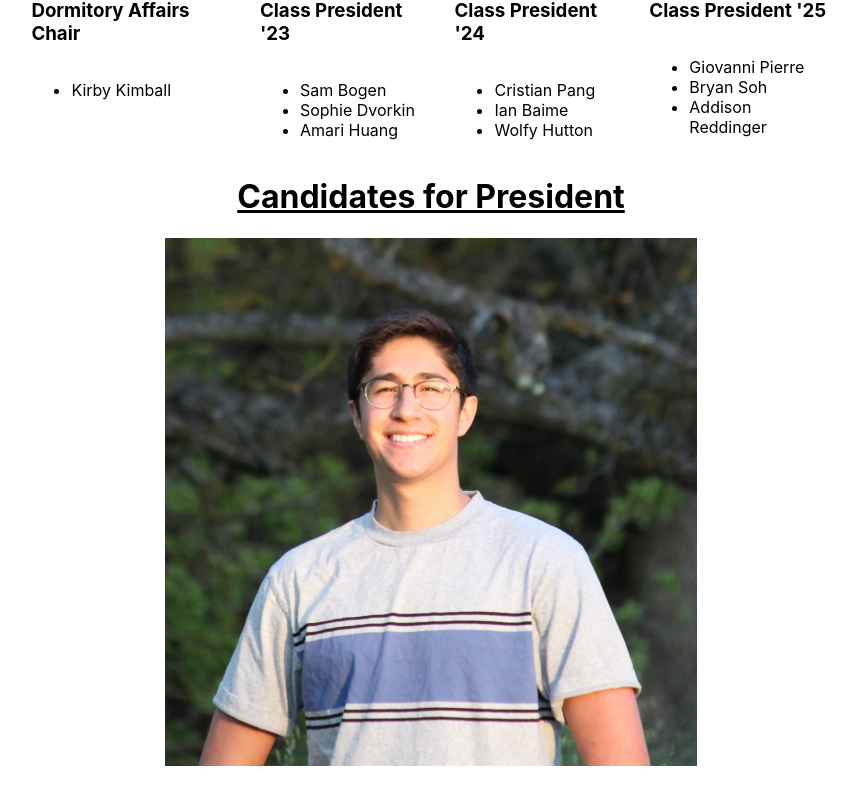
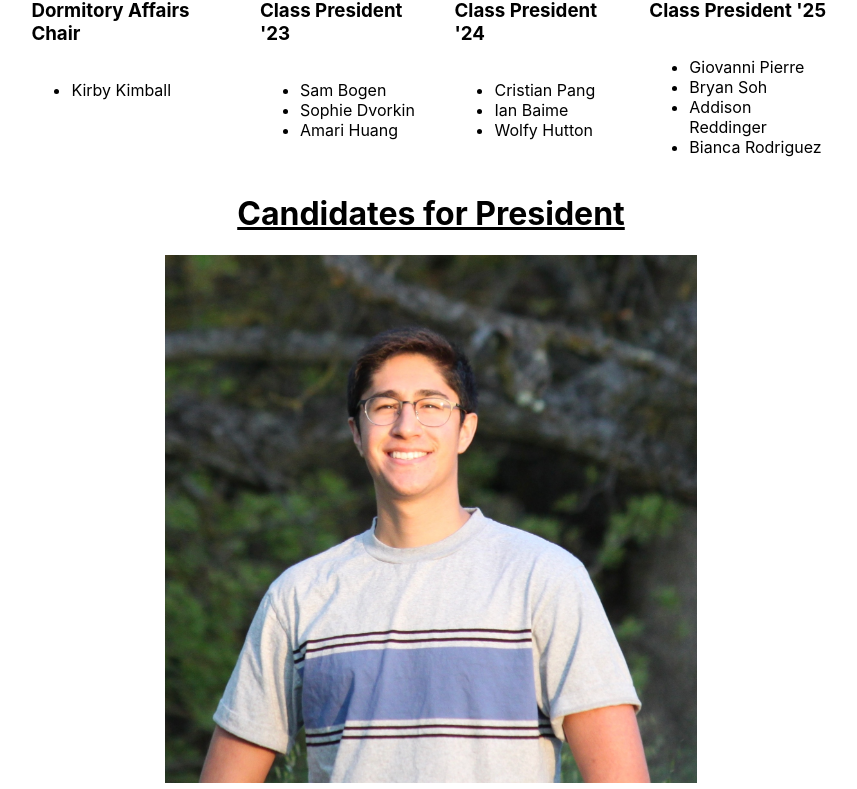
Before and after one commit to natashawong/ascmc-elections-22, a React (Create React App) app in the folder ascmc-elections-22/: page / in a window 1280 px wide. Shown: the part 1054-1843 px from the top of the page, without its empty margins (209-1066 px from the left). Built offline with nearby package versions, Linux system fonts and the light colour scheme.

Commit message:
more candidates

```diff
--- a/ascmc-elections-22/src/App.js
+++ b/ascmc-elections-22/src/App.js
@@ -78,6 +78,7 @@ function App() {
               <li>Giovanni Pierre</li>
               <li>Bryan Soh</li>
               <li>Addison Reddinger</li>
+              <li>Bianca Rodriguez</li>
             </ul>
             </div>
 
--- a/ascmc-elections-22/src/candidate_info/candidate_data.js
+++ b/ascmc-elections-22/src/candidate_info/candidate_data.js
@@ -15,6 +15,7 @@ import wolfy from './candidate-pics/wolfy.png'
 import chris from './candidate-pics/chris.png'
 import maya from './candidate-pics/mayakurkhill.jpg'
 import concp from './candidate-pics/con-cp.png'
+import addy from './candidate-pics/addison.PNG'
 
 // import ascmcLogo from './candidate_info/candidate-pics/ascmclogo.jpg';
 // import ascmcLogo from './candidate_info/candidate-pics/ascmclogo.jpg';
@@ -42,7 +43,7 @@ export const president_candidate_data = [
     {
       imageSource: maya,
       name: 'Maya Kurkhill (President)',
-      candidateDescription: [''] },
+      candidateDescription: ['As a recently declared candidate Maya\'s candidate statement is incoming'] },
 ]
 
 export const evp_candidate_data = [
@@ -127,8 +128,14 @@ export const sophomore_candidate_data = [
     },
 
     {
+      imageSource: addy,
+      name: 'Addison Reddinger (2025 President)',
+      candidateDescription: ['As a recently declared candidate Addison\'s candidate statement is incoming']
+    },
+
+    {
       imageSource: blank,
-      name: 'Addison Reddinger',
-      candidateDescription: ['new candidate']
-    }
+      name: 'Bianca Rodriguez (2025 President)',
+      candidateDescription: ['As a recently declared candidate Bianca\'s candidate statement is incoming']
+    },
 ]
```
Also changed, not shown: 1 other file (tests, documents, lock files or other folders).
